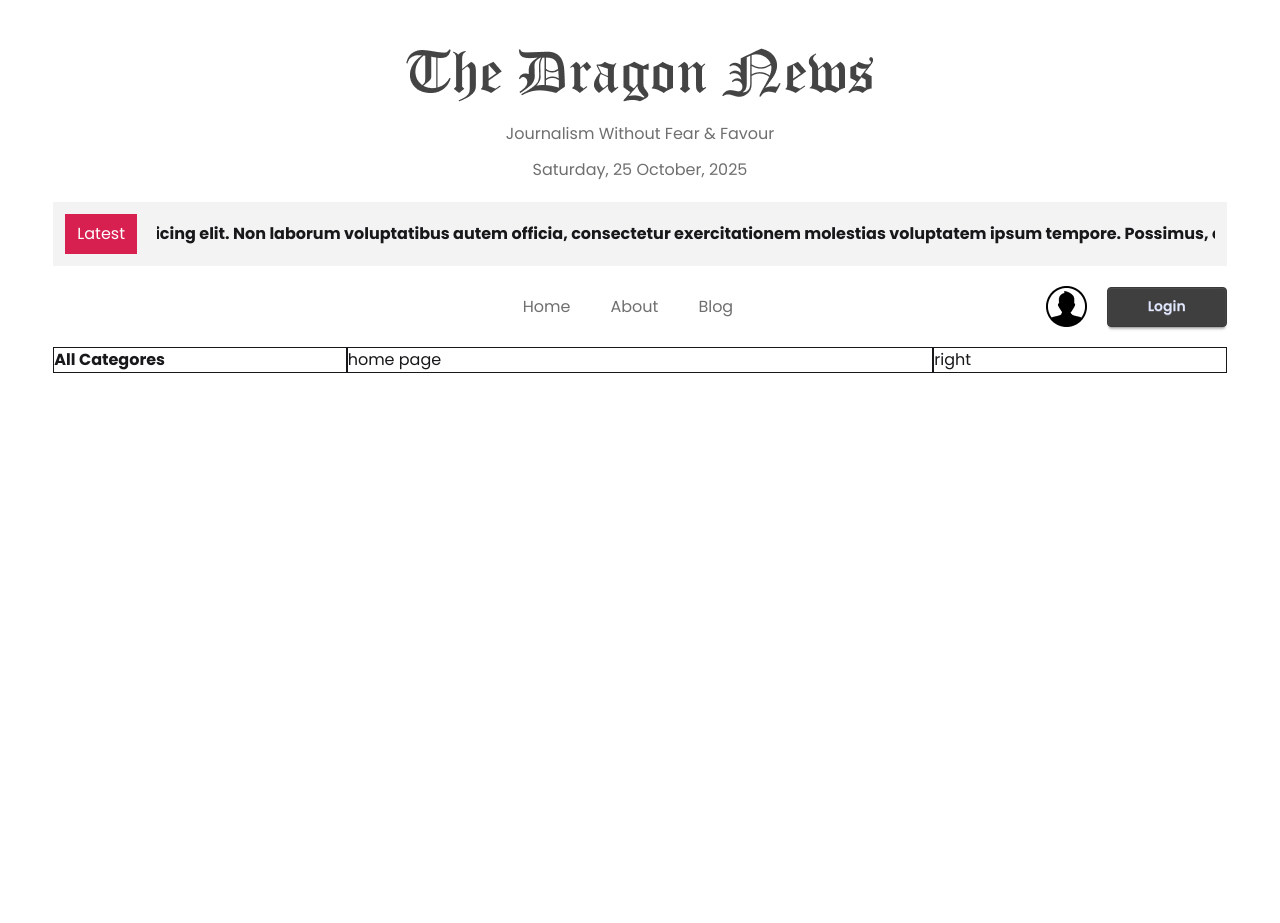
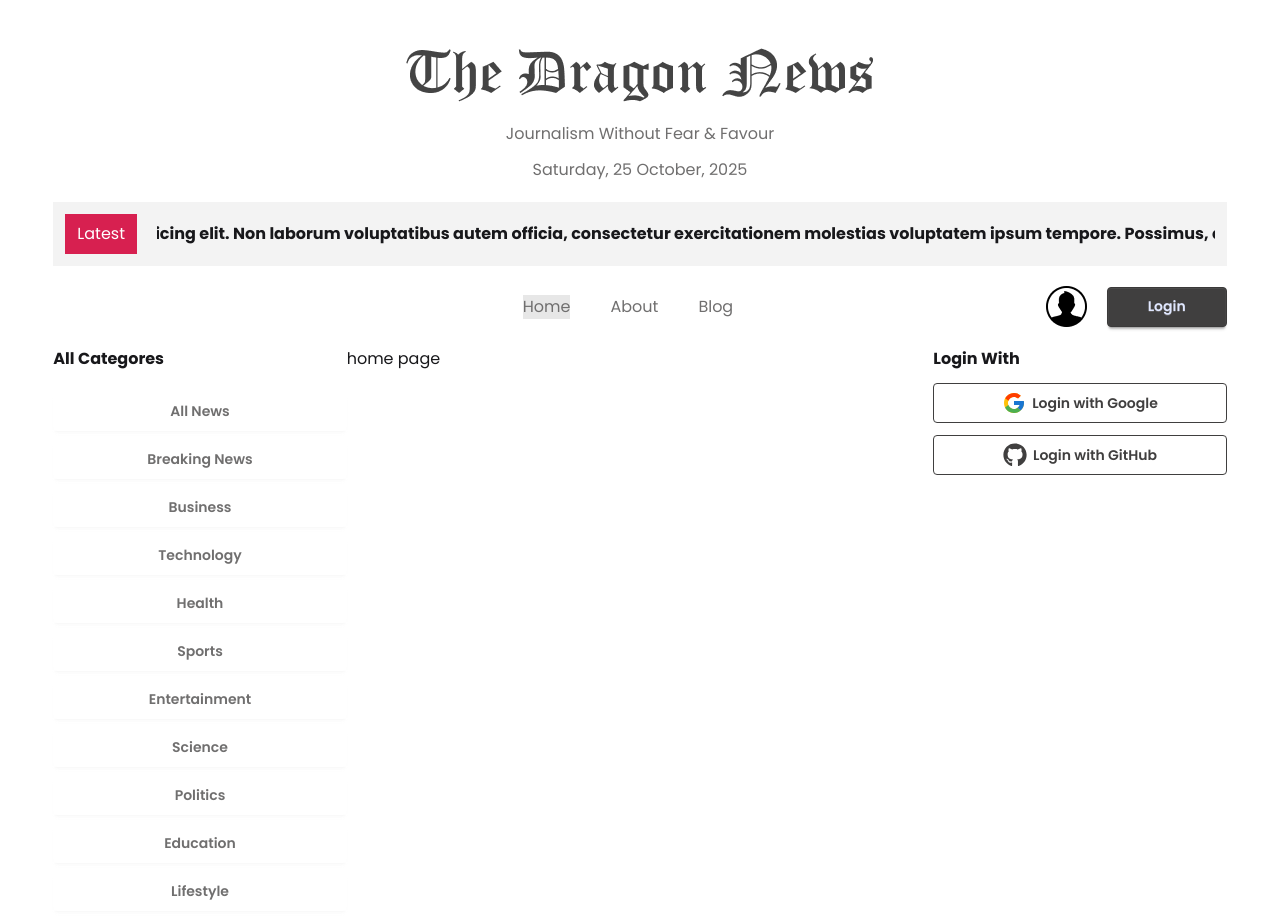
Before and after one commit to tro003x/News-Portal, a React (Vite) app: page / in a window 1280 px wide. Before the commit the page ends 800 px from the top, so only its background shows below. Built offline with nearby package versions, Linux system fonts and the light colour scheme.

Commit message:
Catogories and socials added

```diff
--- a/package.json
+++ b/package.json
@@ -16,6 +16,7 @@
     "react": "^19.1.1",
     "react-dom": "^19.1.1",
     "react-fast-marquee": "^1.6.5",
+    "react-icons": "^5.5.0",
     "react-router": "^7.9.4",
     "tailwindcss": "^4.1.16"
   },
--- a/src/Component/Categories.jsx
+++ b/src/Component/Categories.jsx
@@ -1,12 +1,18 @@
 import React, { use } from 'react';
+import { NavLink } from 'react-router';
 
 const CategoriesPromise = fetch('/categories.json').then((res)=> res.json());
 
 const Categories = () => {
     const categories = use(CategoriesPromise)
     return (
-        <div className='font-bold'>
-            All Categores
+        <div className=''>
+            <h2 className='font-bold'>All Categores</h2>
+            <div className='grid grid-cols-1 mt-5 gap-2'>
+                {
+                    categories.map(category=><NavLink key={category.id} className={'btn bg-base-100 border-0 hover:bg-base-200 font-semibold text-accent'} to={`/category/${category.id}`}>{category.name}</NavLink>)
+                }
+            </div>
         </div>
     );
 };
--- a/src/Component/Homelayout/RightAside.jsx
+++ b/src/Component/Homelayout/RightAside.jsx
@@ -1,10 +1,10 @@
 import React from 'react';
+import SocialLogin from './SocialLogin';
 
 const RightAside = () => {
     return (
         <div>
-            right
-
+            <SocialLogin></SocialLogin>
         </div>
     );
 };
--- /dev/null
+++ b/src/Component/Homelayout/SocialLogin.jsx
@@ -0,0 +1,17 @@
+import React from 'react';
+import { FaGithub } from 'react-icons/fa';
+import { FcGoogle } from 'react-icons/fc';
+
+const SocialLogin = () => {
+    return (
+        <div>
+            <h2 className='font-bold mb-3'>Login With</h2>
+            <div className='space-y-3'>
+                <button className='btn btn-outline btn-primary w-full'> <FcGoogle size={24} /> Login with Google</button>
+                <button className='btn btn-outline btn-primary w-full'> <FaGithub size={24} />Login with GitHub</button>
+            </div>
+        </div>
+    );
+};
+
+export default SocialLogin;
--- a/src/Pages/CategoryNews.jsx
+++ b/src/Pages/CategoryNews.jsx
@@ -1,9 +1,12 @@
 import React from 'react';
+import { useParams } from 'react-router';
 
 const CategoryNews = () => {
+    const {id} = useParams()
+    console.log(id)
     return (
         <div>
-            Category
+            Category - {id}
         </div>
     );
 };
--- a/src/index.css
+++ b/src/index.css
@@ -18,3 +18,7 @@
 *{
     font-family: "Poppins", sans-serif;
 }
+
+a.active{
+    @apply bg-base-300
+}
--- a/src/layouts/Home.jsx
+++ b/src/layouts/Home.jsx
@@ -18,7 +18,7 @@
                         <Navbar >    </Navbar>
                     </nav>
             </header>
-            <main className='w-11/12 mx-auto my-3 *:border grid grid-cols-12'>
+            <main className='w-11/12 mx-auto my-3 grid grid-cols-12'>
                 <aside className='col-span-3'>
                     <LeftAside></LeftAside>
                 </aside>
```
Also changed, not shown: 1 other file (tests, documents, lock files or other folders).
